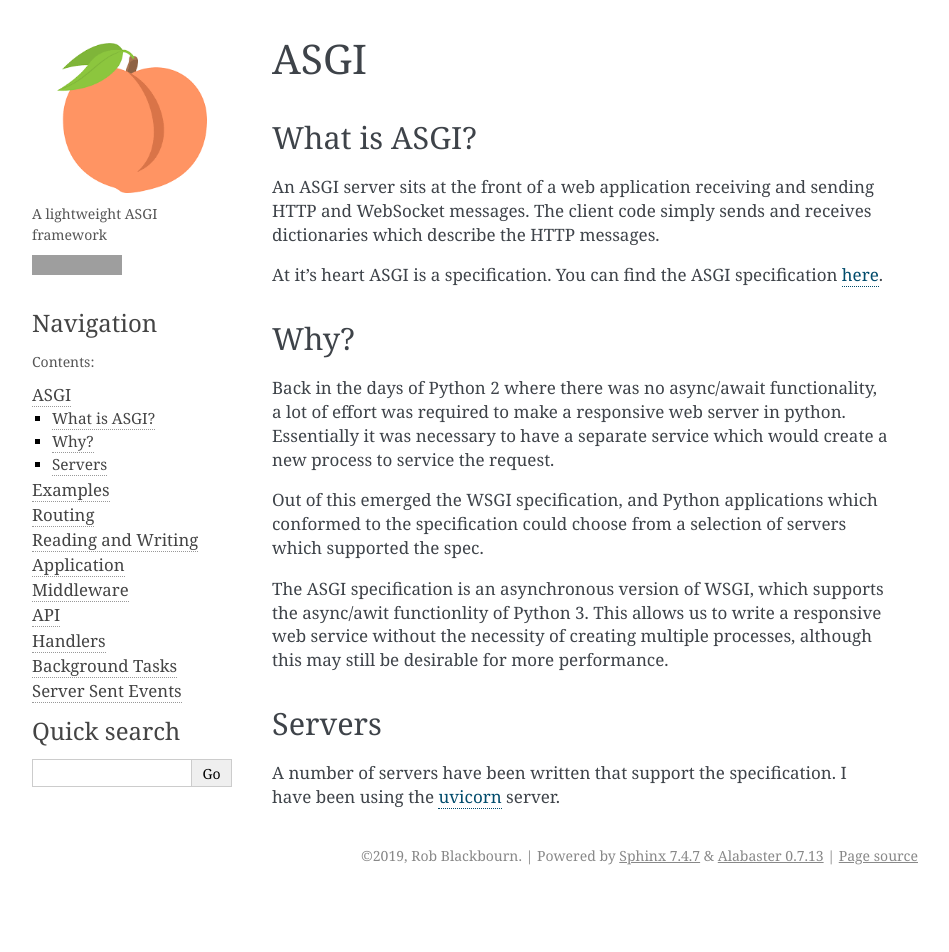
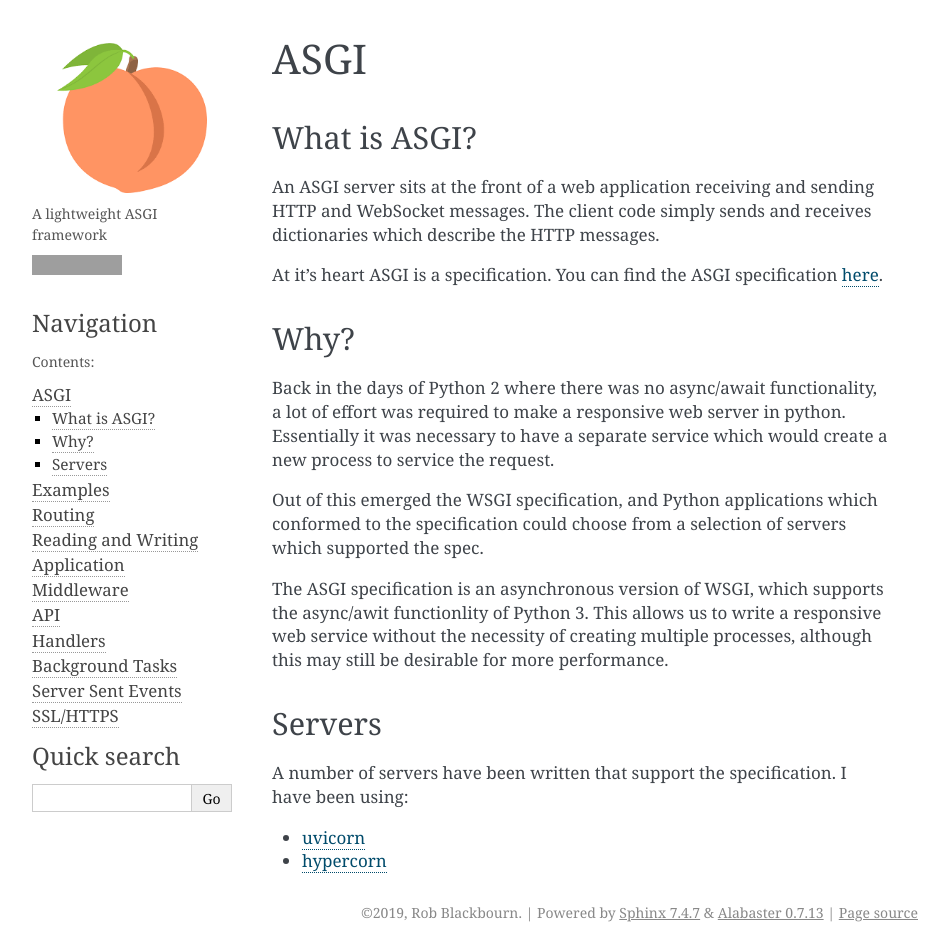
Before and after one commit to rob-blackbourn/bareASGI, a Sphinx documentation site: the page built from docs/asgi.rst, in a window 1280 px wide and 952 px high, cut to the strip 0-952 px from the top of the window. Shown: the whole strip, without its empty margins (170-1119 px from the left). Built offline with Sphinx 7.4.7, drawn with Linux system fonts in a browser that asks for light colours; grey boxes are pictures that could not be loaded.

Commit message:
Added ssl instructions

```diff
--- a/docs/asgi.rst
+++ b/docs/asgi.rst
@@ -30,5 +30,7 @@ this may still be desirable for more performance.
 Servers
 -------
 
-A number of servers have been written that support the specification. I have been using
-the `uvicorn <https://www.uvicorn.org/>`_ server.
+A number of servers have been written that support the specification. I have been using:
+
+* `uvicorn <https://www.uvicorn.org/>`_
+* `hypercorn <https://pgjones.gitlab.io/hypercorn/>`_
--- a/docs/index.rst
+++ b/docs/index.rst
@@ -78,6 +78,7 @@ The following packages provide additional functionality:
     api
     background_tasks
     server_sent_events
+    ssl
 
 Indices and tables
 ==================
```
Also changed, not shown: docs/ssl.rst (added, +34 -0 lines).
